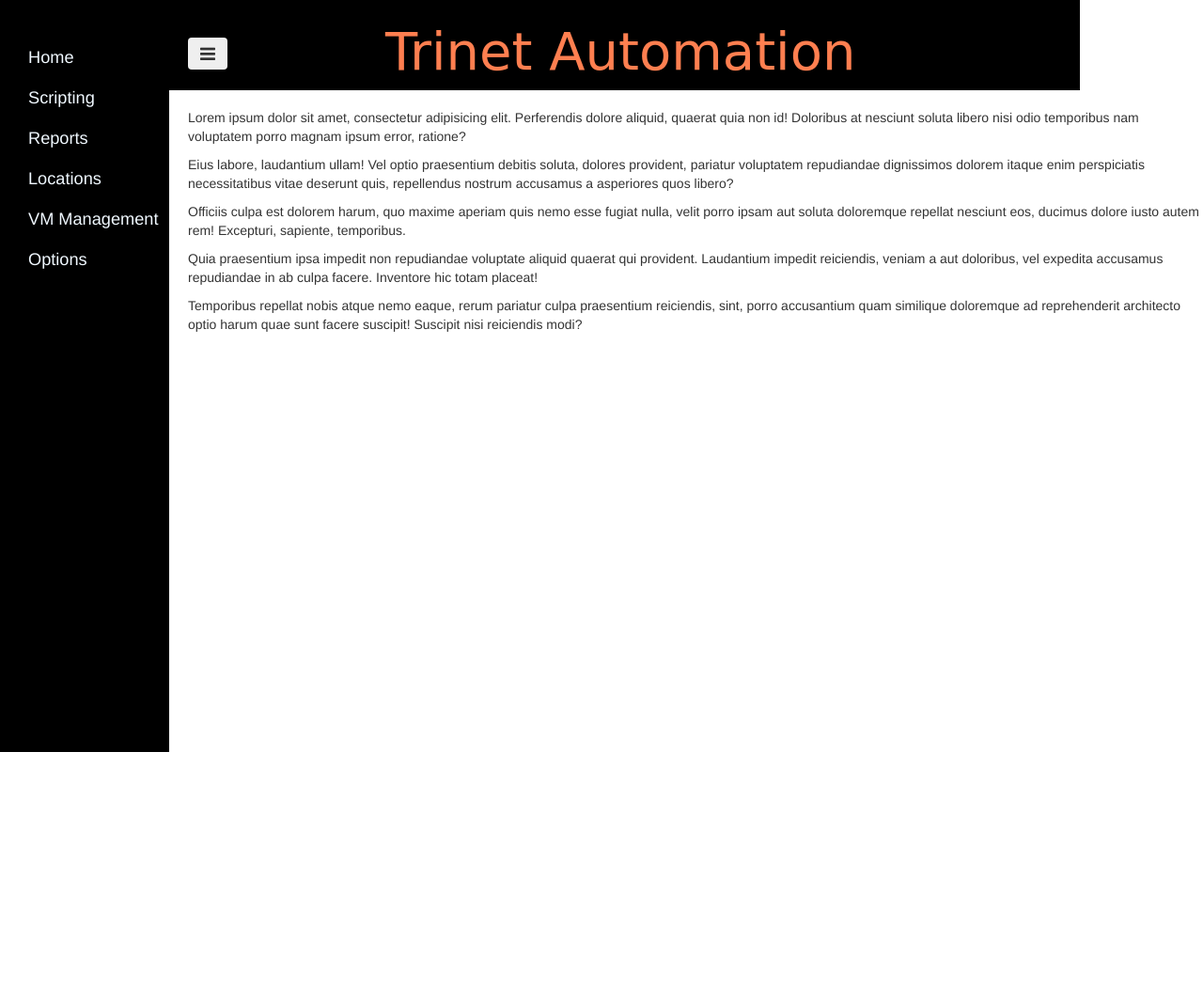
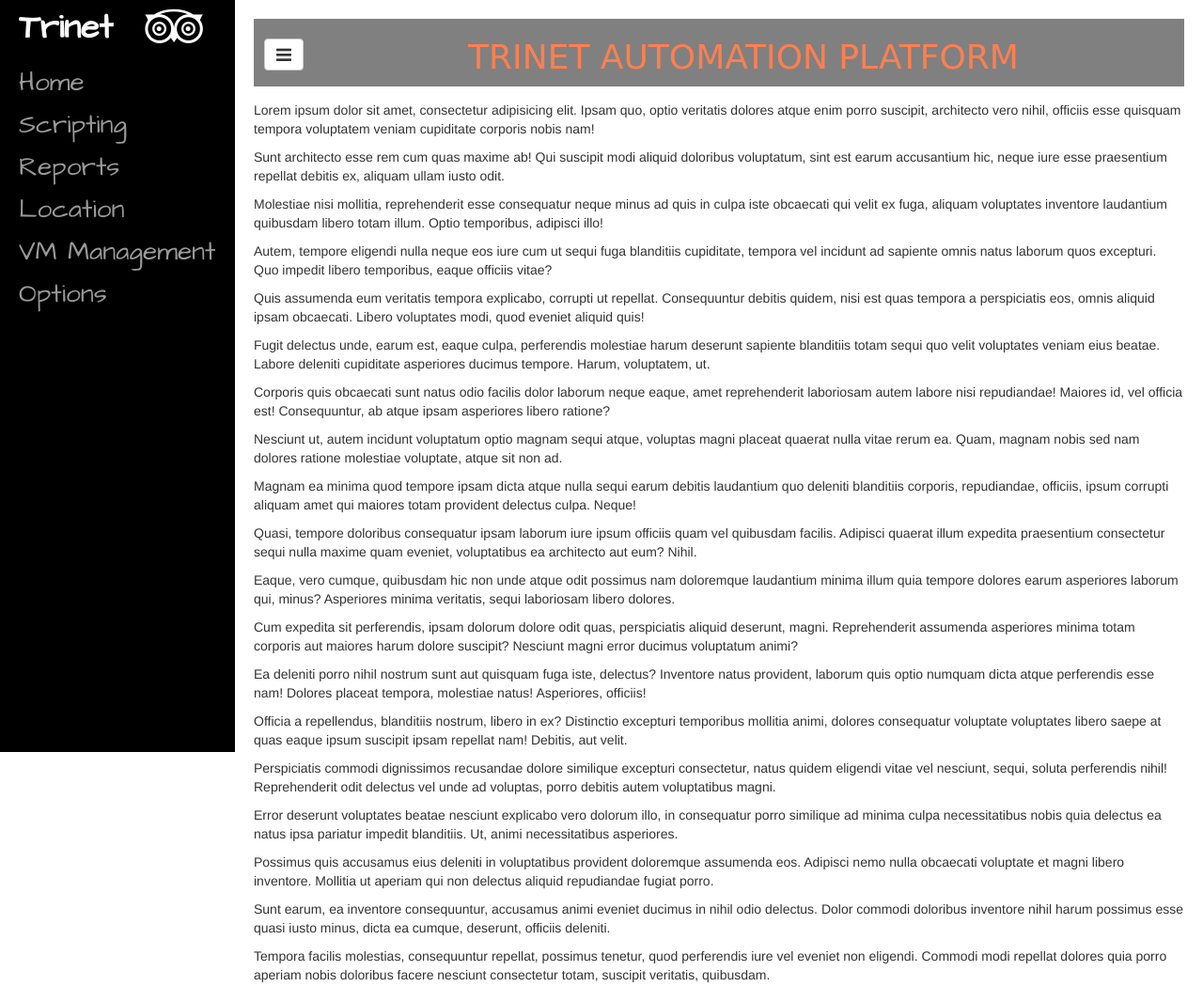
Before and after one commit to akasheda/PRDP-assgnmnt, a plain HTML site: page index.html in a window 1280 px wide. Shown: the whole page at 94% size. Before the commit the page ends 800 px from the top, so only its background shows below. Drawn offline with nearby package versions, Linux system fonts and the light colour scheme; some packages are replaced by stand-ins of ours; a web font is replaced by a local one.

Commit message:
Working design , side bar , routing.. COMPLETE
Removed the simplesidebar html and css files and included the required
changes in the index.html

accomplishments:
1) working sidebar and navigations with toggle menu.
2) routing implemented to 3 pages (home, scripting and vm)

```diff
--- a/Partials/home.html
+++ b/Partials/home.html
@@ -1,5 +1,19 @@
-<p>Lorem ipsum dolor sit amet, consectetur adipisicing elit. Perferendis dolore aliquid, quaerat quia non id! Doloribus at nesciunt soluta libero nisi odio temporibus nam voluptatem porro magnam ipsum error, ratione?</p>
-<p>Eius labore, laudantium ullam! Vel optio praesentium debitis soluta, dolores provident, pariatur voluptatem repudiandae dignissimos dolorem itaque enim perspiciatis necessitatibus vitae deserunt quis, repellendus nostrum accusamus a asperiores quos libero?</p>
-<p>Officiis culpa est dolorem harum, quo maxime aperiam quis nemo esse fugiat nulla, velit porro ipsam aut soluta doloremque repellat nesciunt eos, ducimus dolore iusto autem rem! Excepturi, sapiente, temporibus.</p>
-<p>Quia praesentium ipsa impedit non repudiandae voluptate aliquid quaerat qui provident. Laudantium impedit reiciendis, veniam a aut doloribus, vel expedita accusamus repudiandae in ab culpa facere. Inventore hic totam placeat!</p>
-<p>Temporibus repellat nobis atque nemo eaque, rerum pariatur culpa praesentium reiciendis, sint, porro accusantium quam similique doloremque ad reprehenderit architecto optio harum quae sunt facere suscipit! Suscipit nisi reiciendis modi?</p>
+<p>Lorem ipsum dolor sit amet, consectetur adipisicing elit. Ipsam quo, optio veritatis dolores atque enim porro suscipit, architecto vero nihil, officiis esse quisquam tempora voluptatem veniam cupiditate corporis nobis nam!</p>
+<p>Sunt architecto esse rem cum quas maxime ab! Qui suscipit modi aliquid doloribus voluptatum, sint est earum accusantium hic, neque iure esse praesentium repellat debitis ex, aliquam ullam iusto odit.</p>
+<p>Molestiae nisi mollitia, reprehenderit esse consequatur neque minus ad quis in culpa iste obcaecati qui velit ex fuga, aliquam voluptates inventore laudantium quibusdam libero totam illum. Optio temporibus, adipisci illo!</p>
+<p>Autem, tempore eligendi nulla neque eos iure cum ut sequi fuga blanditiis cupiditate, tempora vel incidunt ad sapiente omnis natus laborum quos excepturi. Quo impedit libero temporibus, eaque officiis vitae?</p>
+<p>Quis assumenda eum veritatis tempora explicabo, corrupti ut repellat. Consequuntur debitis quidem, nisi est quas tempora a perspiciatis eos, omnis aliquid ipsam obcaecati. Libero voluptates modi, quod eveniet aliquid quis!</p>
+<p>Fugit delectus unde, earum est, eaque culpa, perferendis molestiae harum deserunt sapiente blanditiis totam sequi quo velit voluptates veniam eius beatae. Labore deleniti cupiditate asperiores ducimus tempore. Harum, voluptatem, ut.</p>
+<p>Corporis quis obcaecati sunt natus odio facilis dolor laborum neque eaque, amet reprehenderit laboriosam autem labore nisi repudiandae! Maiores id, vel officia est! Consequuntur, ab atque ipsam asperiores libero ratione?</p>
+<p>Nesciunt ut, autem incidunt voluptatum optio magnam sequi atque, voluptas magni placeat quaerat nulla vitae rerum ea. Quam, magnam nobis sed nam dolores ratione molestiae voluptate, atque sit non ad.</p>
+<p>Magnam ea minima quod tempore ipsam dicta atque nulla sequi earum debitis laudantium quo deleniti blanditiis corporis, repudiandae, officiis, ipsum corrupti aliquam amet qui maiores totam provident delectus culpa. Neque!</p>
+<p>Quasi, tempore doloribus consequatur ipsam laborum iure ipsum officiis quam vel quibusdam facilis. Adipisci quaerat illum expedita praesentium consectetur sequi nulla maxime quam eveniet, voluptatibus ea architecto aut eum? Nihil.</p>
+<p>Eaque, vero cumque, quibusdam hic non unde atque odit possimus nam doloremque laudantium minima illum quia tempore dolores earum asperiores laborum qui, minus? Asperiores minima veritatis, sequi laboriosam libero dolores.</p>
+<p>Cum expedita sit perferendis, ipsam dolorum dolore odit quas, perspiciatis aliquid deserunt, magni. Reprehenderit assumenda asperiores minima totam corporis aut maiores harum dolore suscipit? Nesciunt magni error ducimus voluptatum animi?</p>
+<p>Ea deleniti porro nihil nostrum sunt aut quisquam fuga iste, delectus? Inventore natus provident, laborum quis optio numquam dicta atque perferendis esse nam! Dolores placeat tempora, molestiae natus! Asperiores, officiis!</p>
+<p>Officia a repellendus, blanditiis nostrum, libero in ex? Distinctio excepturi temporibus mollitia animi, dolores consequatur voluptate voluptates libero saepe at quas eaque ipsum suscipit ipsam repellat nam! Debitis, aut velit.</p>
+<p>Perspiciatis commodi dignissimos recusandae dolore similique excepturi consectetur, natus quidem eligendi vitae vel nesciunt, sequi, soluta perferendis nihil! Reprehenderit odit delectus vel unde ad voluptas, porro debitis autem voluptatibus magni.</p>
+<p>Error deserunt voluptates beatae nesciunt explicabo vero dolorum illo, in consequatur porro similique ad minima culpa necessitatibus nobis quia delectus ea natus ipsa pariatur impedit blanditiis. Ut, animi necessitatibus asperiores.</p>
+<p>Possimus quis accusamus eius deleniti in voluptatibus provident doloremque assumenda eos. Adipisci nemo nulla obcaecati voluptate et magni libero inventore. Mollitia ut aperiam qui non delectus aliquid repudiandae fugiat porro.</p>
+<p>Sunt earum, ea inventore consequuntur, accusamus animi eveniet ducimus in nihil odio delectus. Dolor commodi doloribus inventore nihil harum possimus esse quasi iusto minus, dicta ea cumque, deserunt, officiis deleniti.</p>
+<p>Tempora facilis molestias, consequuntur repellat, possimus tenetur, quod perferendis iure vel eveniet non eligendi. Commodi modi repellat dolores quia porro aperiam nobis doloribus facere nesciunt consectetur totam, suscipit veritatis, quibusdam.</p>
--- a/index.html
+++ b/index.html
@@ -1,69 +1,110 @@
 <!DOCTYPE html>
-<html lang="en" ng-app="TrinetPlatform">
+<html lang="en">
 
 <head>
-	<meta charset="UTF-8">
-	<title>TRINET Automation</title>
+
+	<meta charset="utf-8">
+	<meta http-equiv="X-UA-Compatible" content="IE=edge">
+	<meta name="viewport" content="width=device-width, initial-scale=1">
+	<meta name="description" content="">
+	<meta name="author" content="">
+
+	<title>Simple Sidebar </title>
+
+	<!-- Bootstrap and FontAwesome Core CSS -->
 	<link rel="stylesheet" href="http://maxcdn.bootstrapcdn.com/bootstrap/3.3.7/css/bootstrap.min.css">
-	<link rel="stylesheet" href="http://maxcdn.bootstrapcdn.com/font-awesome/4.5.0/css/font-awesome.min.css">
-	<link rel="stylesheet" href="./style.css">
 
+	<link rel="stylesheet" href="//maxcdn.bootstrapcdn.com/font-awesome/4.5.0/css/font-awesome.min.css">
 
+	<!-- Custom CSS -->
+	<link href="style.css" rel="stylesheet">
 
-
-	<script>
-		//		$(document).ready(function () {
-		////
-		////			$('#menu').toggle(function () {
-		////					//				$('#sidebar').css('width', '0px');
-		////					$('#header').css('left', '0');
-		////				},
-		////				function () {
-		////					//				$('#sidebar').css('width', '180px');
-		////					$('#header').css('left', '180px');
-		////
-		////				});
-		//		});
-	</script>
+	<!-- HTML5 Shim and Respond.js IE8 support of HTML5 elements and media queries -->
+	<!-- WARNING: Respond.js doesn't work if you view the page via file:// -->
+	<!--[if lt IE 9]>
+        <script src="https://oss.maxcdn.com/libs/html5shiv/3.7.0/html5shiv.js"></script>
+        <script src="https://oss.maxcdn.com/libs/respond.js/1.4.2/respond.min.js"></script>
+    <![endif]-->
 
 </head>
 
-<body>
+<body ng-app="TrinetPlatform">
+	<div id="wrapper">
+		<!-- Sidebar -->
+		<div id="sidebar-wrapper">
+			<ul class="sidebar-nav">
+				<li class="sidebar-brand">
+					<a href="#"> Trinet <i class="fa fa-lg fa-tripadvisor"></i>
+
+                    </a>
+				</li>
+				<li>
+					<a href="#/">Home</a>
+				</li>
+				<li>
+					<a href="#/scripting">Scripting</a>
+				</li>
+				<li>
+					<a href="#">Reports</a>
+				</li>
+				<li>
+					<a href="#">Location</a>
+				</li>
+				<li>
+					<a href="#/vm">VM Management</a>
+				</li>
+				<li>
+					<a href="#">Options </a>
+				</li>
+
+			</ul>
+		</div>
+		<!-- /#sidebar-wrapper -->
+
+		<!-- Page Content -->
+		<div id="page-content-wrapper">
+			<div class="container-fluid">
+				<div class="row">
+
+					<div class="col-lg-12" style="padding:0;">
+						<div class="bg" style="background-color:gray; padding:1px; margin-bottom:15px;">
+							<a href="#menu-toggle" class="btn btn-default" id="menu-toggle"><i class="fa fa-lg  fa-bars"></i></a>
+							<h1 align="center" style="font-family: 'Ruslan Display', cursive;background-color:gray;color:coral">TRINET AUTOMATION PLATFORM</h1>
+						</div>
+					</div>
 
 
-	<div class="wrapper">
+					<div ng-view>
+					</div>
 
-		<div id="sidebar">
-			<ul class="sidebar-nav">
-				<li role="presentation" class="active"><a href="#/">Home</a></li>
-				<li role="presentation"><a href="#/scripting">Scripting</a></li>
-				<li role="presentation"><a href="#">Reports</a></li>
-				<li role="presentation"><a href="#">Locations</a></li>
-				<li role="presentation"><a href="#/vm">VM Management</a></li>
-				<li role="presentation"><a href="#">Options</a></li>
-			</ul>
+
+				</div>
+			</div>
 		</div>
-		<!-- sidebar-->
-
-		<div id="header">
-			<button id="menu" class="btn btndefault"><i class="fa fa-lg fa-bars"></i></button>
-			<h2 id="title">Trinet Automation</h2>
-		</div>
-		<!--			header-->
-
-		<div id="total" ng-view>
-
-		</div>
+		<!-- /#page-content-wrapper -->
 
 	</div>
+	<!-- /#wrapper -->
 
+	<!-- scripts -->
 
 	<script src="https://ajax.googleapis.com/ajax/libs/jquery/1.12.4/jquery.min.js"></script>
 	<script src="http://maxcdn.bootstrapcdn.com/bootstrap/3.3.7/js/bootstrap.min.js"></script>
 	<script src="http://ajax.googleapis.com/ajax/libs/angularjs/1.5.7/angular.min.js"></script>
-	<script src="https://cdnjs.cloudflare.com/ajax/libs/angular.js/1.5.7/angular-route.min.js"></script>
-	<script src="./routing.js"></script>
+	<script src="https://code.angularjs.org/1.5.7/angular-route.min.js"></script>
+	<script src=”https://code.angularjs.org/1.5.7/angular-animate.min.js”></script>
+	<script src="routing.js"></script>
 
+
+
+	<!-- Menu Toggle Script -->
+
+	<script>
+		$("#menu-toggle").click(function (e) {
+			e.preventDefault();
+			$("#wrapper").toggleClass("toggled");
+		});
+	</script>
 
 </body>
 
--- a/simplesidebar.css
+++ /dev/null
@@ -1,65 +0,0 @@
-/*body*/
-
-body {
-	margin: 0;
-	padding: 0;
-	font-family: "Helvetica Neue", Helvetica, Arial;
-}
-
-
-/*sidebar*/
-
-#sidebar {
-	background: #aaa;
-	width: 200px;
-	height: 100%;
-	position: absolute;
-	top: 0;
-	left: -200px;
-	display: block;
-	transition: left 0.3s ease-in;
-}
-
-#sidebar.visible {
-	left: 0;
-	transition: left 0.3s ease-in;
-}
-
-ul {
-	margin-top: 20px;
-	padding: 0;
-}
-
-ul li:nth-child(1) {
-	margin-left: 35px;
-}
-
-ul li {
-	text-decoration: none;
-	list-style: none;
-	/*	no bullet points*/
-}
-
-ul li a {
-	background: #aaa;
-	text-decoration: none;
-	color: aquamarine;
-	border-bottom: 1px solid;
-	display: block;
-	width: 180px;
-	padding: 10px;
-	/*	margin: 10px;*/
-}
-
-
-/* toggle in sidebar*/
-
-div> #menu {
-	position: absolute;
-	top: 0;
-	right: -60px;
-	vertical-align: middle;
-	display: inline-block;
-	cursor: pointer;
-	margin: 10px;
-}
--- a/style.css
+++ b/style.css
@@ -1,67 +1,136 @@
-@import url('https://fonts.googleapis.com/css?family=Ruslan+Display');
+/*fonts*/
+
+@import url('https://fonts.googleapis.com/css?family=Architects+Daughter|Ruslan+Display|Yatra+One');
+
+/* Toggle Styles */
+
 #wrapper {
-	margin: 0 0 0 0;
-	padding: 0 0 0 0;
+	padding-left: 0px;
+	-webkit-transition: all 0.5s ease;
+	-moz-transition: all 0.5s ease;
+	-o-transition: all 0.5s ease;
+	transition: all 0.5s ease;
+}
+
+#wrapper.toggled {
+	padding-left: 250px;
+}
+
+#sidebar-wrapper {
+	z-index: 1000;
+	position: fixed;
+	/*    left: 250px;*/
+	/*	width: 250px;*/
+	height: 100%;
+	margin-left: -250px;
+	overflow-y: auto;
+	background: #000;
+	-webkit-transition: all 0.5s ease;
+	-moz-transition: all 0.5s ease;
+	-o-transition: all 0.5s ease;
+	transition: all 0.5s ease;
+}
+
+#wrapper.toggled #sidebar-wrapper {
+	width: 250px;
+}
+
+#page-content-wrapper {
+	width: 100%;
+	position: absolute;
+	/* te page wrapper doesnot wrap itself*/
+	padding: 10px;
+}
+
+#menu-toggle {
+	margin-top: 20px;
+	margin-left: 10px;
+	float: left;
+	/*	clear: both;*/
+	/*	overflow: hidden;*/
+}
+
+#wrapper.toggled #page-content-wrapper {
+	position: absolute;
+	margin-right: -250px;
 }
 
 
-/*sidebar*/
+/* Sidebar Styles */
 
-#sidebar {
-	width: 180px;
-	height: 100%;
-	padding-top: 40px;
-	position: fixed;
-	background-color: black;
+.sidebar-nav {
+	position: absolute;
+	top: 0;
+	width: 250px;
+	margin: 0;
+	padding: 0;
+	list-style: none;
 }
 
-#sidebar .sidebar-nav li {
-	margin-left: -35px;
-	display: block;
-	line-height: 3em;
+.sidebar-nav li {
+	text-indent: 20px;
+	line-height: 45px;
 }
 
-#sidebar .sidebar-nav li a {
-	color: aliceblue;
-	font-size: 1.3em;
-	margin-left: 25px;
+.sidebar-nav li a {
+	display: block;
+	text-decoration: none;
+	color: #999999;
+	font-family: 'Architects Daughter', cursive;
+	font-size: 2em
 }
 
-#sidebar .sidebar-nav li:hover {
-	background-color: darkgrey;
+.sidebar-nav li a:hover {
+	text-decoration: none;
+	color: white;
+	background: rgba(255, 255, 255, 0.5);
 }
 
-
-/*header*/
-
-#header {
-	position: absolute;
-	left: 180px;
-	float: left;
-	padding-right: 239px;
-	background-color: black;
+.sidebar-nav li a:active,
+.sidebar-nav li a:focus {
+	text-decoration: none;
 }
 
-#header #menu {
-	margin-top: 40px;
-	margin-left: 20px;
+.sidebar-nav > .sidebar-brand {
+	height: 65px;
+	font-size: 18px;
+	font-weight: bold;
+	line-height: 60px;
+	font-family: 'Yatra One', cursive;
 }
 
-#header #title {
-	font-family: 'Ruslan Display', cursive;
-	text-align: center;
-	margin-top: -50px;
-	padding-left: 50px;
-	margin-left: 180px;
-	color: coral;
-	font-size: 4em;
+.sidebar-nav > .sidebar-brand a {
+	color: #999999;
 }
 
-#total {
-	margin-left: 180px;
-	top: 95px;
-	padding-top: 20px;
-	padding-left: 20px;
-	position: fixed;
-	height: 89.4%;
+.sidebar-nav > .sidebar-brand a:hover {
+	color: #fff;
+	background: none;
 }
+
+@media(min-width:768px) {
+	#wrapper {
+		padding-left: 250px;
+	}
+	#menu-toggle {
+		margin-top: 20px;
+		float: left;
+	}
+	#wrapper.toggled {
+		padding-left: 0;
+	}
+	#sidebar-wrapper {
+		width: 250px;
+	}
+	#wrapper.toggled #sidebar-wrapper {
+		width: 0;
+	}
+	#page-content-wrapper {
+		padding: 20px;
+		position: relative;
+	}
+	#wrapper.toggled #page-content-wrapper {
+		position: relative;
+		margin-right: 0;
+	}
+}
```
Also changed, not shown: simplesidebar.html (deleted, +0 -48 lines).
